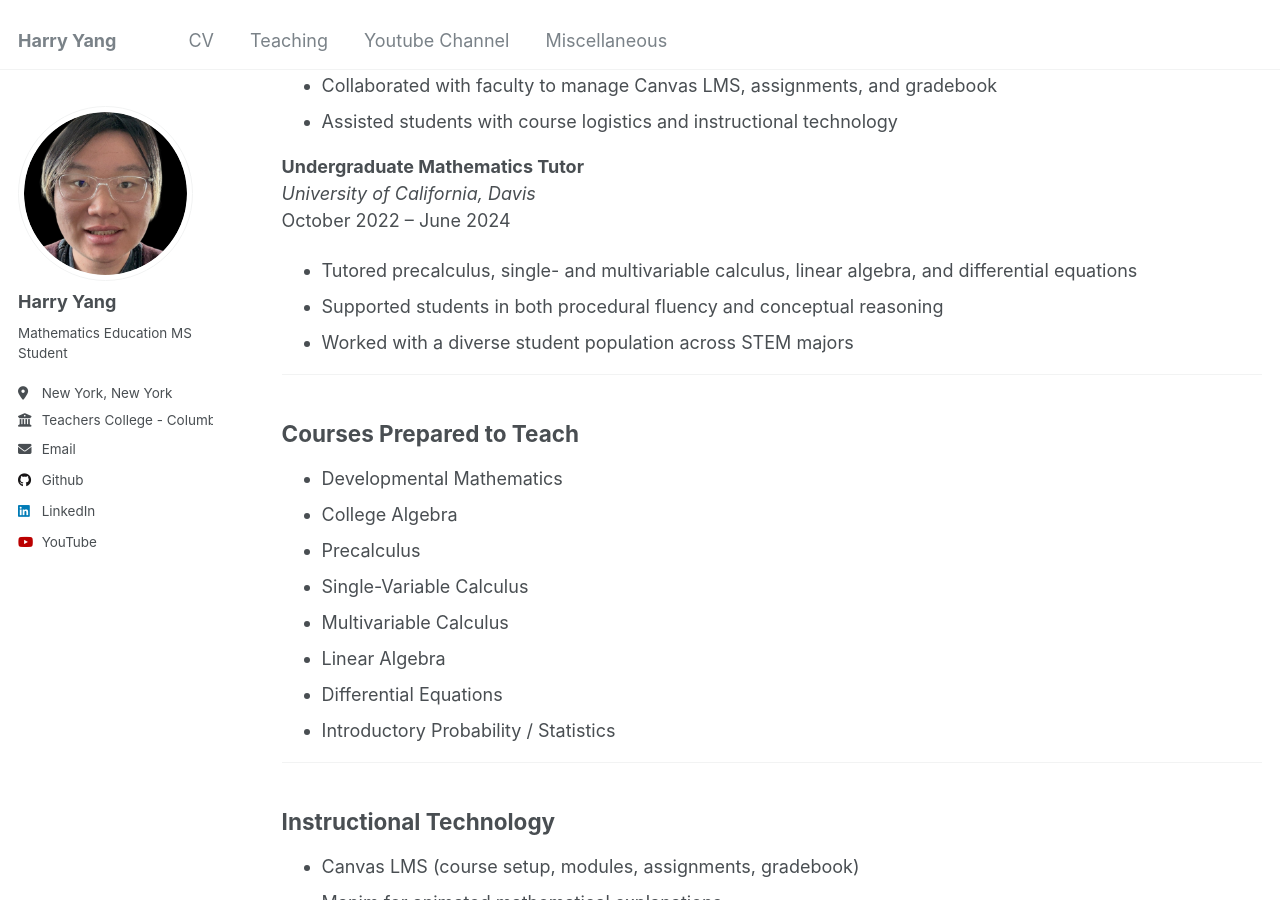
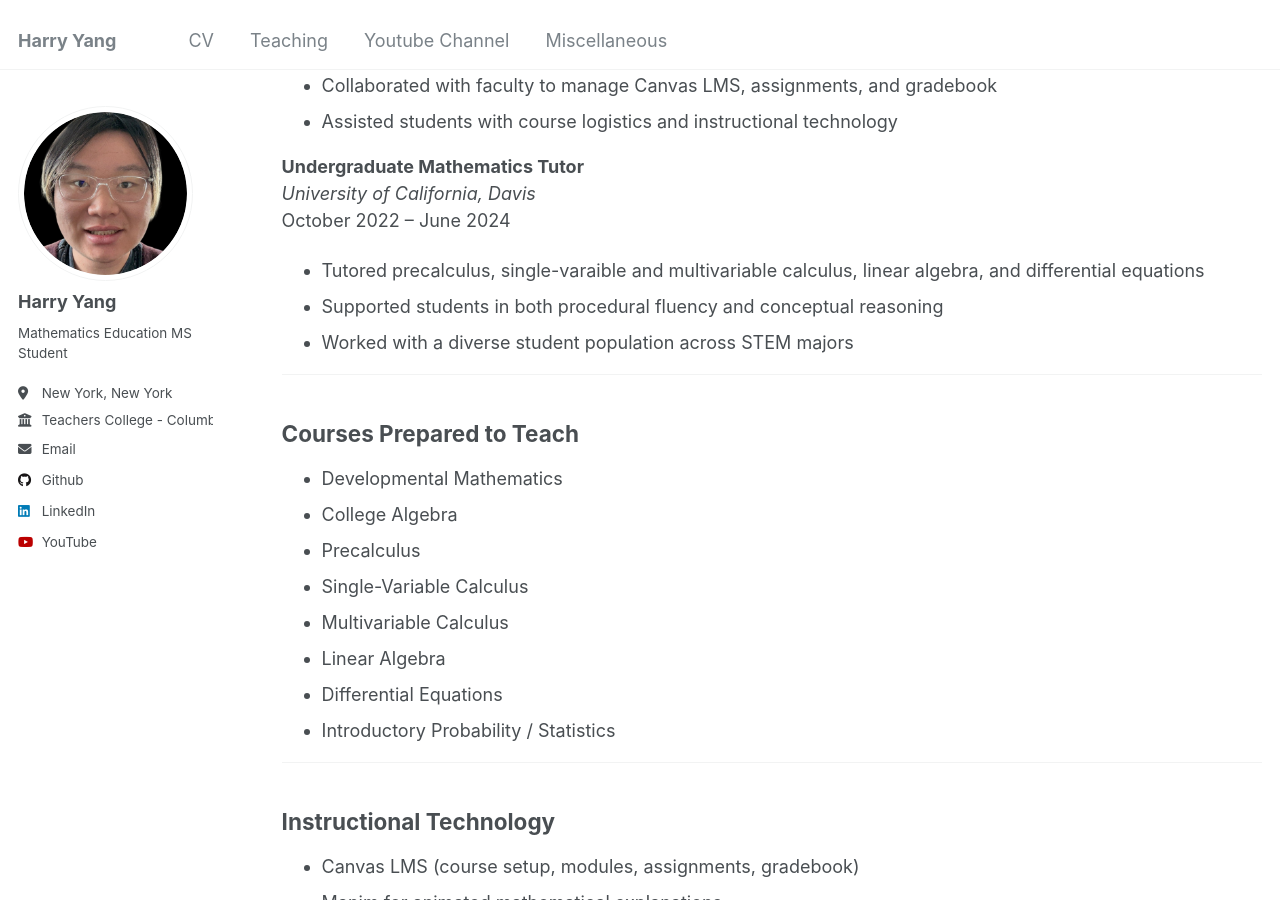
Before and after one commit to harry-yangmath/harry-yangmath.github.io, a Jekyll site: the page built from _pages/cv.md, in a window 1280 px wide and 900 px high, scrolled down 1380 px. Built offline with Jekyll 4.4.1, drawn with Linux system fonts in a browser that asks for light colours.

```diff
--- a/_pages/cv.md
+++ b/_pages/cv.md
@@ -59,7 +59,7 @@ Fall 2024
 **Undergraduate Mathematics Tutor**
 *University of California, Davis*
 October 2022 – June 2024
-- Tutored precalculus, single- and multivariable calculus, linear algebra, and differential equations
+- Tutored precalculus, single-varaible and multivariable calculus, linear algebra, and differential equations
 - Supported students in both procedural fluency and conceptual reasoning
 - Worked with a diverse student population across STEM majors
 
```
